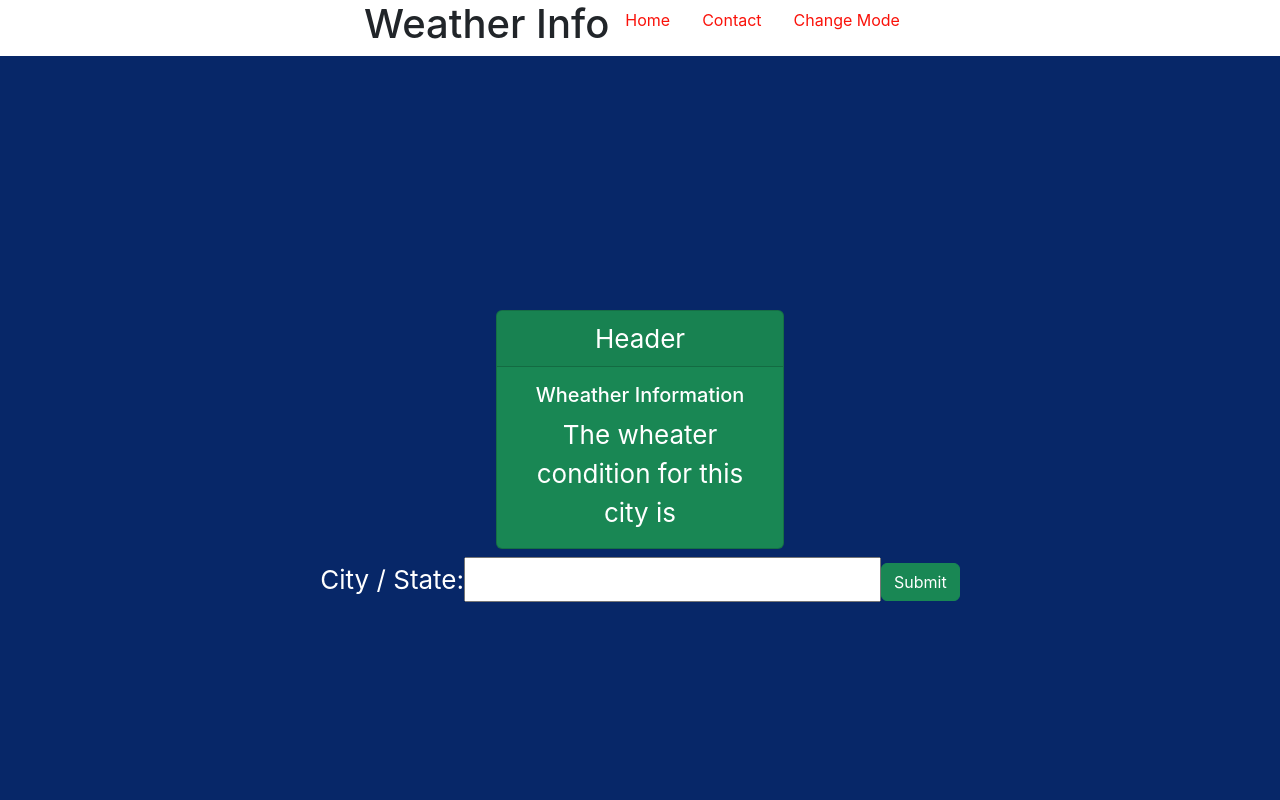
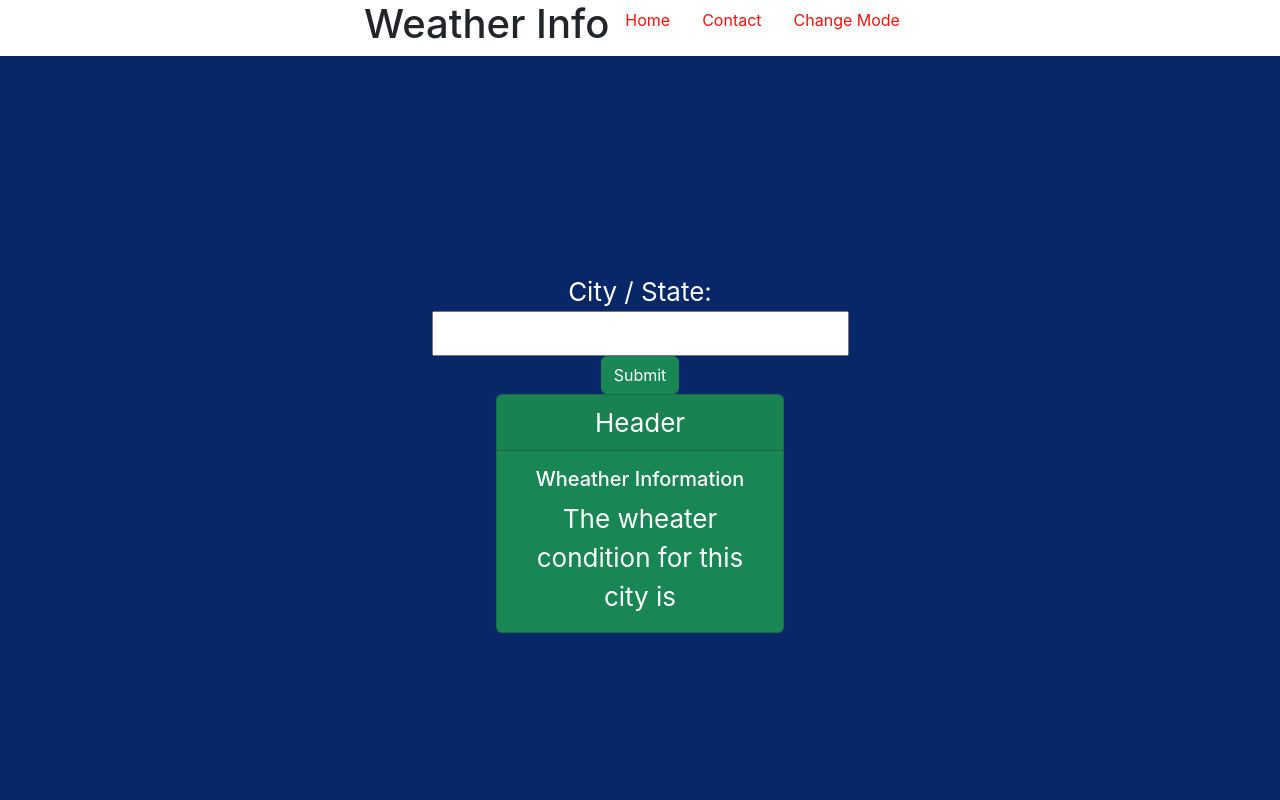
Before and after one commit to CSU-WebDev/MRA, a React (Create React App) app in the folder groupproject/: page / in a window 1280 px wide. Shown: the top 800 px of the page. Built offline with nearby package versions, Linux system fonts and the light colour scheme.

Commit message:
make the axios call

```diff
--- a/groupproject/package.json
+++ b/groupproject/package.json
@@ -6,6 +6,7 @@
     "@testing-library/jest-dom": "^5.16.5",
     "@testing-library/react": "^13.4.0",
     "@testing-library/user-event": "^13.5.0",
+    "axios": "^1.3.4",
     "bootstrap": "^5.2.3",
     "react": "^18.2.0",
     "react-bootstrap": "^2.7.2",
--- a/groupproject/src/components/Header.jsx
+++ b/groupproject/src/components/Header.jsx
@@ -2,10 +2,13 @@ import React from "react";
 import Button from 'react-bootstrap/Button';
 import Card from "./Card";
 import axios from 'axios';
+import { useRef } from 'react';
 
-function Header(){
+function Header()
+{
+    const inputRef = useRef(null);
     function fetchdata(){
-        axios.get('/user?ID=12345')
+        axios.get('/https://group-3-backend.onrender.com?zip='+ inputRef.current.value)
     .then(function (response) {
         // handle success
         console.log(response);
@@ -18,12 +21,10 @@ function Header(){
     }
         return(
             <header className="App-header">
+                <label for="city">City / State: </label>
+                <input ref={inputRef} type="text" id="city" name="city"></input>
+                <Button onClick={fetchdata} variant="success">Submit</Button>{' '}
                 <Card />
-                <form action="/action_page.php">
-                <label for="city">City / State: </label>
-                <input type="text" id="city" name="city"></input>
-                <Button variant="success">Submit</Button>{' '}
-                </form>
             </header>
         )
     }
```
Also changed, not shown: 1 other file (tests, documents, lock files or other folders).
